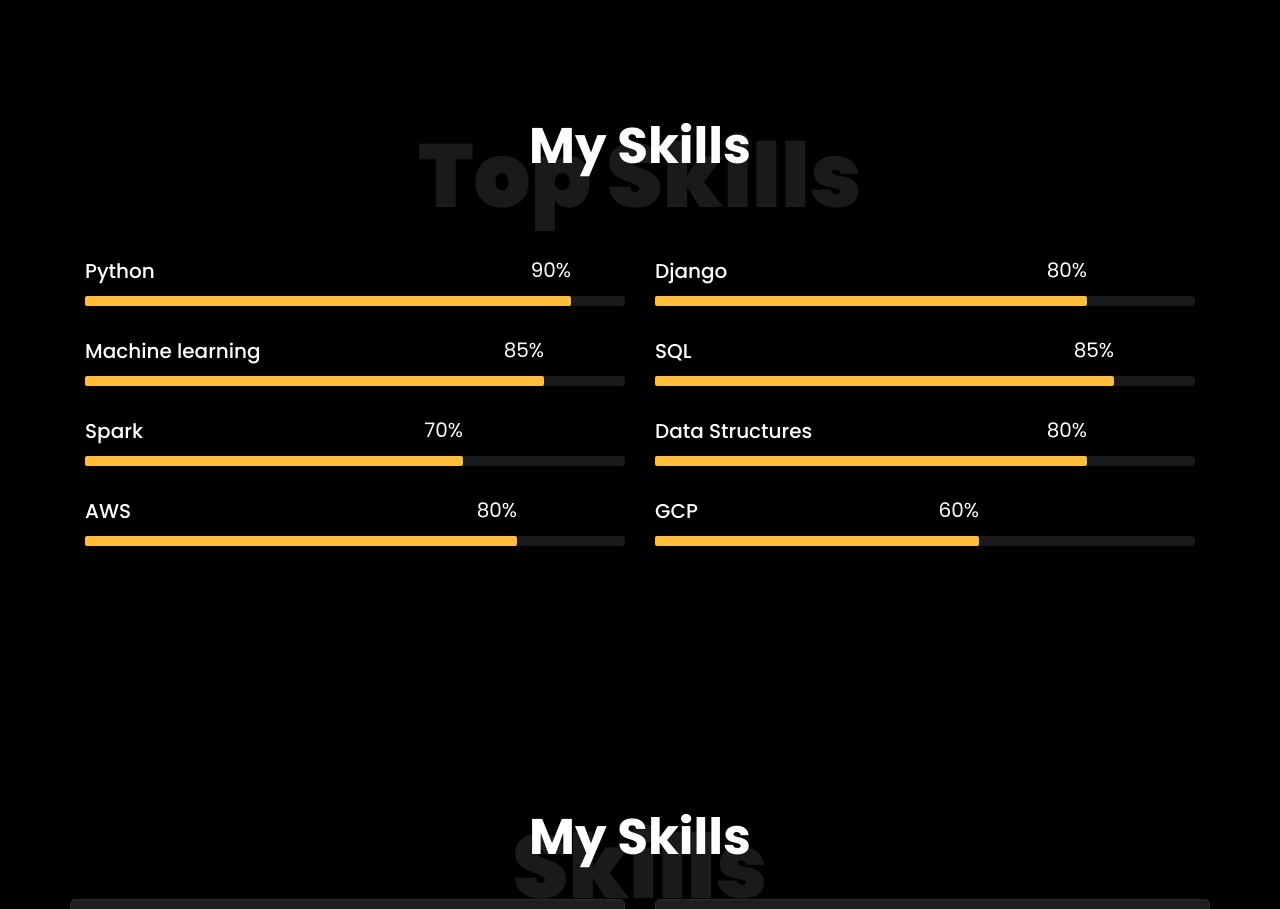
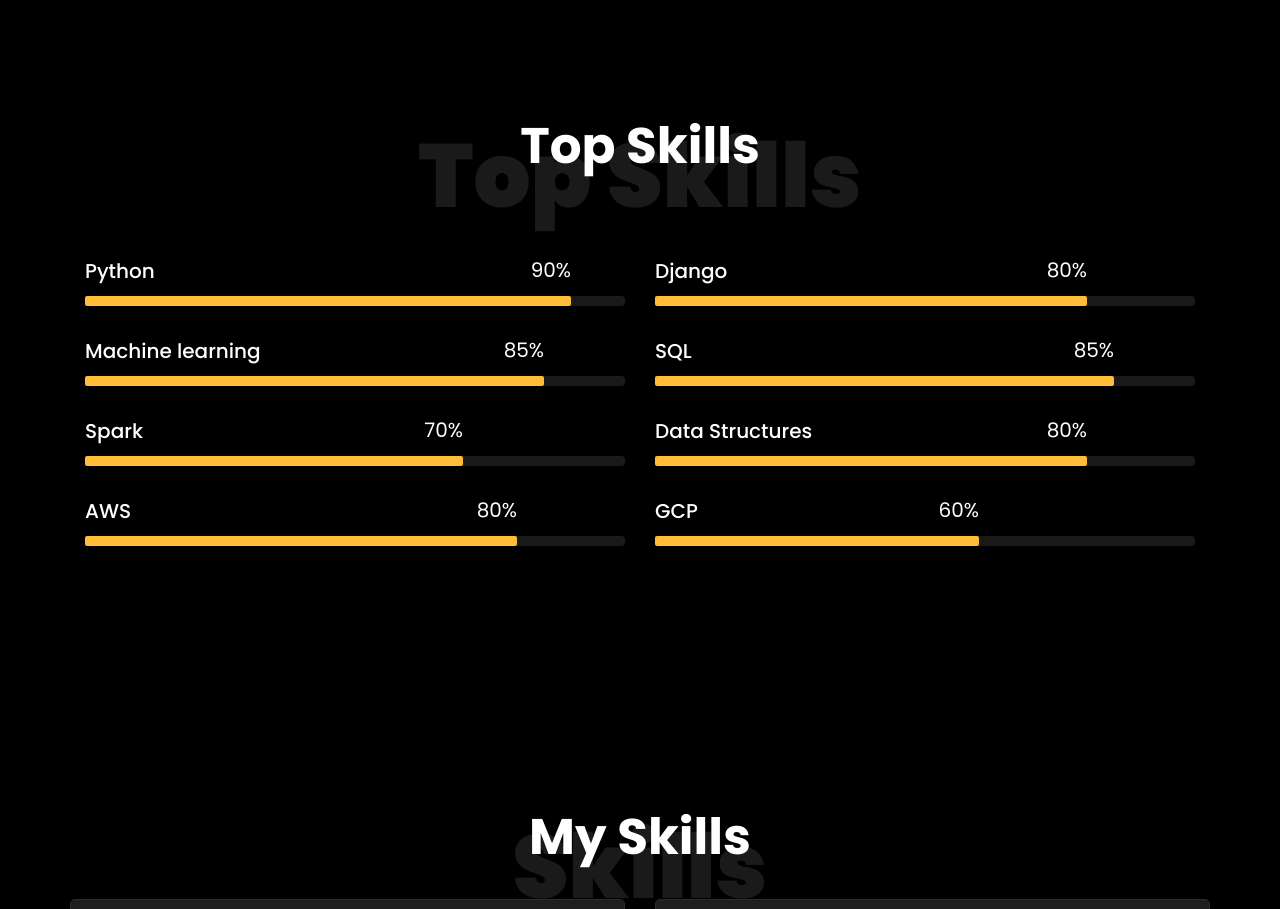
Before and after one commit to ManojKumarKolli/MyPortfolio, a plain HTML site: page index.html in a window 1280 px wide. Shown: the part 3186-4095 px from the top of the page. Drawn offline with Linux system fonts and the light colour scheme; files whose address does not match are found by name.

Commit message:
Name change from Myskills to TopSkills

```diff
--- a/index.html
+++ b/index.html
@@ -240,7 +240,7 @@
 				<div class="row justify-content-center pb-5">
           <div class="col-md-12 heading-section text-center ftco-animate">
           	<h1 class="big big-2">Top Skills</h1>
-            <h2 class="mb-4">My Skills</h2>
+            <h2 class="mb-4">Top Skills</h2>
           </div>
         </div>
 				<div class="row">
```
